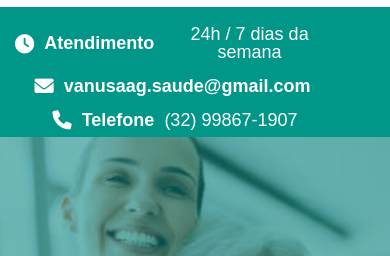
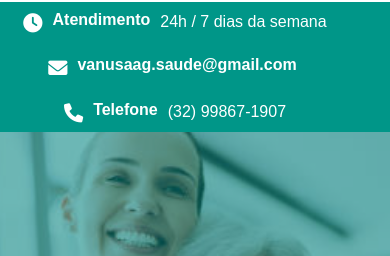
Before and after one commit to RafaelaSilveira1987/cuidar-no-lar, a plain HTML site: page index.html in a window 390 px wide. Shown: the part 161-417 px from the top of the page. Drawn offline with Linux system fonts and the light colour scheme.

Commit message:
Add files via upload

```diff
--- a/assets/style.css
+++ b/assets/style.css
@@ -456,7 +456,9 @@ body {
   height: 120px;
   border-radius: 50%;
   margin-bottom: 10px;
-  box-shadow: rgba(0, 0, 0, 0.09) 0px 2px 1px, rgba(0, 0, 0, 0.09) 0px 4px 2px, rgba(0, 0, 0, 0.09) 0px 8px 4px, rgba(0, 0, 0, 0.09) 0px 16px 8px, rgba(0, 0, 0, 0.09) 0px 32px 16px;
+  box-shadow: rgba(0, 0, 0, 0.09) 0px 2px 1px, rgba(0, 0, 0, 0.09) 0px 4px 2px,
+    rgba(0, 0, 0, 0.09) 0px 8px 4px, rgba(0, 0, 0, 0.09) 0px 16px 8px,
+    rgba(0, 0, 0, 0.09) 0px 32px 16px;
 }
 
 .testimonial-text {
@@ -501,7 +503,6 @@ body {
   right: 10px;
 }
 
-
 /* Seção de Contato */
 .contact {
   padding: 20px;
@@ -521,7 +522,8 @@ form {
   padding: 20px;
   background-color: #f9f9f9;
   border-radius: 8px;
-  box-shadow: rgba(0, 0, 0, 0.4) 0px 2px 4px, rgba(0, 0, 0, 0.3) 0px 7px 13px -3px, rgba(0, 0, 0, 0.2) 0px -3px 0px inset;
+  box-shadow: rgba(0, 0, 0, 0.4) 0px 2px 4px,
+    rgba(0, 0, 0, 0.3) 0px 7px 13px -3px, rgba(0, 0, 0, 0.2) 0px -3px 0px inset;
   font-family: Arial, sans-serif;
 }
 
@@ -536,6 +538,7 @@ label {
 /* Estilo para os campos de entrada */
 input[type="text"],
 input[type="email"],
+input[type="tel"],
 textarea {
   width: 100%;
   padding: 10px;
@@ -567,7 +570,6 @@ button[type="submit"] {
 button[type="submit"]:hover {
   background-color: #017a75;
 }
-
 
 /* Responsividade */
 @media (max-width: 768px) {
@@ -652,6 +654,26 @@ footer {
 }
 
 /* Responsividade */
+@media (max-width: 820px) {
+  /* Ajustes para telas menores que 820px */
+  .contact-info div {
+    display: flex;
+    flex-direction: column; /* Coloca p e span em linhas diferentes */
+    align-items: center;
+    justify-content: center;
+  }
+
+  .contact-info p {
+    font-size: 1.1rem; /* Tamanho da fonte ajustado */
+    margin-bottom: 5px; /* Espaço entre p e span */
+  }
+
+  .contact-info span {
+    font-size: 0.85rem; /* Tamanho da fonte ajustado */
+  }
+}
+
+
 @media (max-width: 800px) {
   /* Ajustar o layout para mobile */
   .top-header {
@@ -660,6 +682,7 @@ footer {
     align-items: center; /* Centralizar verticalmente */
     width: 100%;
     height: 200px;
+    font-size: 1rem;
   }
 
   header img {
@@ -748,20 +771,24 @@ footer {
   #scrollToTop i {
     font-size: 20px; /* Reduz o tamanho do ícone também */
   }
+
+  .testimonial-card {
+    height: 400px;
+    margin-bottom: 50px;
+  }
 }
 
 @media (max-width: 480px) {
-  .contact-info {
+  .contact-info div{
     background-color: #009688;
     color: #fff;
     display: flex;
+    flex-direction: row;
     align-items: center;
     justify-content: center;
     text-align: center;
-    flex-direction: column;
     width: 120%;
-    height: 130px;
-    padding: 30px;
+    padding: 10px;
     z-index: 1000;
   }
 
@@ -798,4 +825,33 @@ footer {
   #scrollToTop i {
     font-size: 20px; /* Reduz o tamanho do ícone também */
   }
+
+  .testimonial-image {
+    width: 100px;
+    height: 100px;
+  }
+
+  .testimonial-paciente {
+    margin-bottom: 50px;
+  }
 }
+
+@media (max-width: 393px) {
+  /* Ajustes específicos para telas menores que 393px */
+  .contact-info div {
+    display: flex;
+    flex-direction: row; /* Coloca p e span em linhas diferentes */
+    align-items: center;
+    justify-content: center;
+    font-size: 1rem;
+  }
+
+  .contact-info p {
+    font-size: 1rem; /* Ajustar o tamanho da fonte para telas menores */
+    margin-bottom: 4px; /* Espaço reduzido entre p e span */
+  }
+
+  .contact-info span {
+    font-size: 1rem; /* Tamanho da fonte ajustado */
+  }
+}
```
